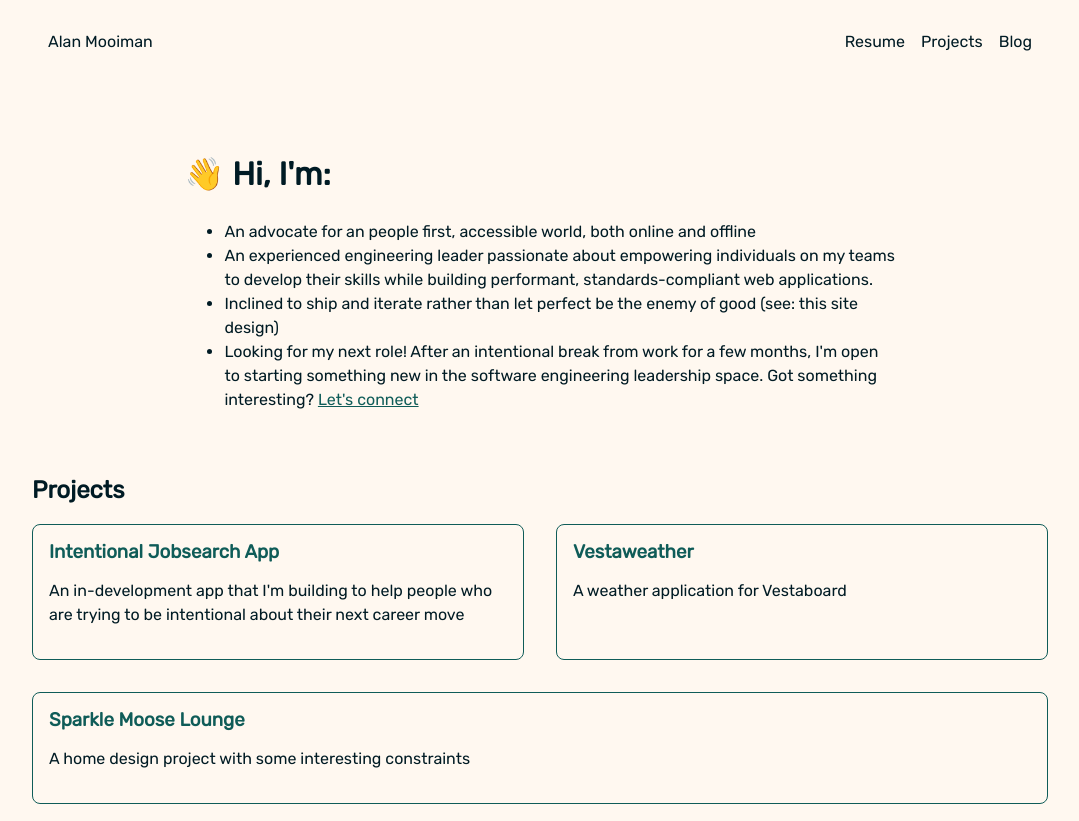
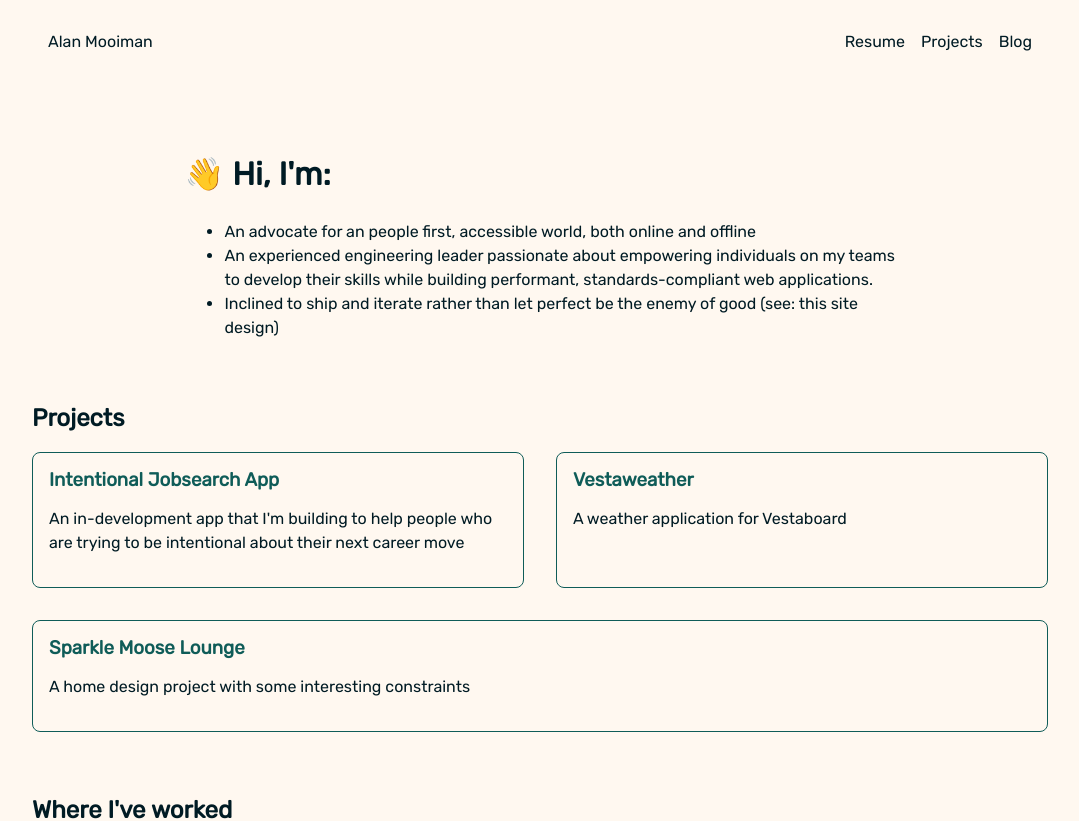
Before and after one commit to alanmoo/alanmoo-svelte, a SvelteKit app: page / in a window 1280 px wide. Shown: the top 821 px of the page, without its empty margins (100-1179 px from the left). Built offline with nearby package versions, Linux system fonts and the light colour scheme.

Commit message:
No longer looking for a job 🎉

```diff
--- a/src/routes/+page.svelte
+++ b/src/routes/+page.svelte
@@ -50,11 +50,6 @@
 		<li>
 			Inclined to ship and iterate rather than let perfect be the enemy of good (see: this site
 			design)
-		</li>
-		<li>
-			Looking for my next role! After an intentional break from work for a few months, I'm open to
-			starting something new in the software engineering leadership space. Got something
-			interesting? <a href="https://linkedin.com/in/amooiman">Let's connect</a>
 		</li>
 	</ul>
 </div>
```
